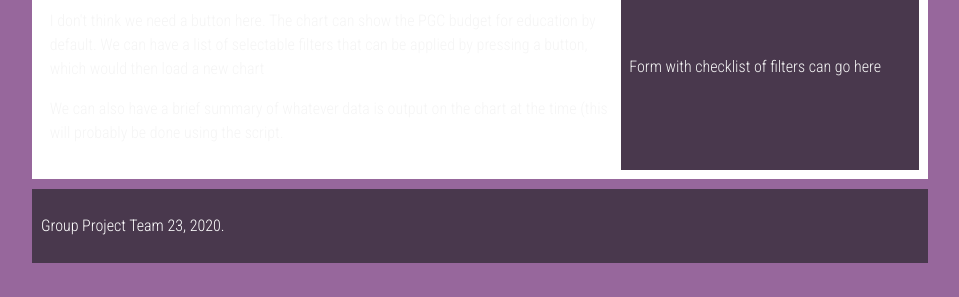
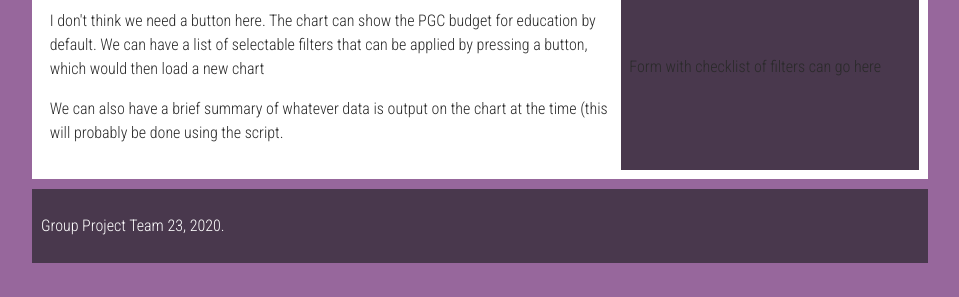
Before and after one commit to MaChanGit108/INST377-Project23, a website: page public/index.html in a window 1280 px wide. Shown: the part 503-800 px from the top of the page, without its empty margins (160-1119 px from the left). Drawn offline with nearby package versions, Linux system fonts and the light colour scheme; no server answers; a web font is replaced by a local one.

Commit message:
Change paragraph text color from white to black

```diff
--- a/public/styles.css
+++ b/public/styles.css
@@ -27,8 +27,8 @@ html, body {
 
   p, input, li {
     font-family: 'Roboto Condensed', sans-serif;
-    /*color: #2a2a2a;*/
-    color : #f5f5f5; /*temporary*/
+    color: #2a2a2a;
+    /* color : #f5f5f5; temporary */
   }
 
   h1 {
```
